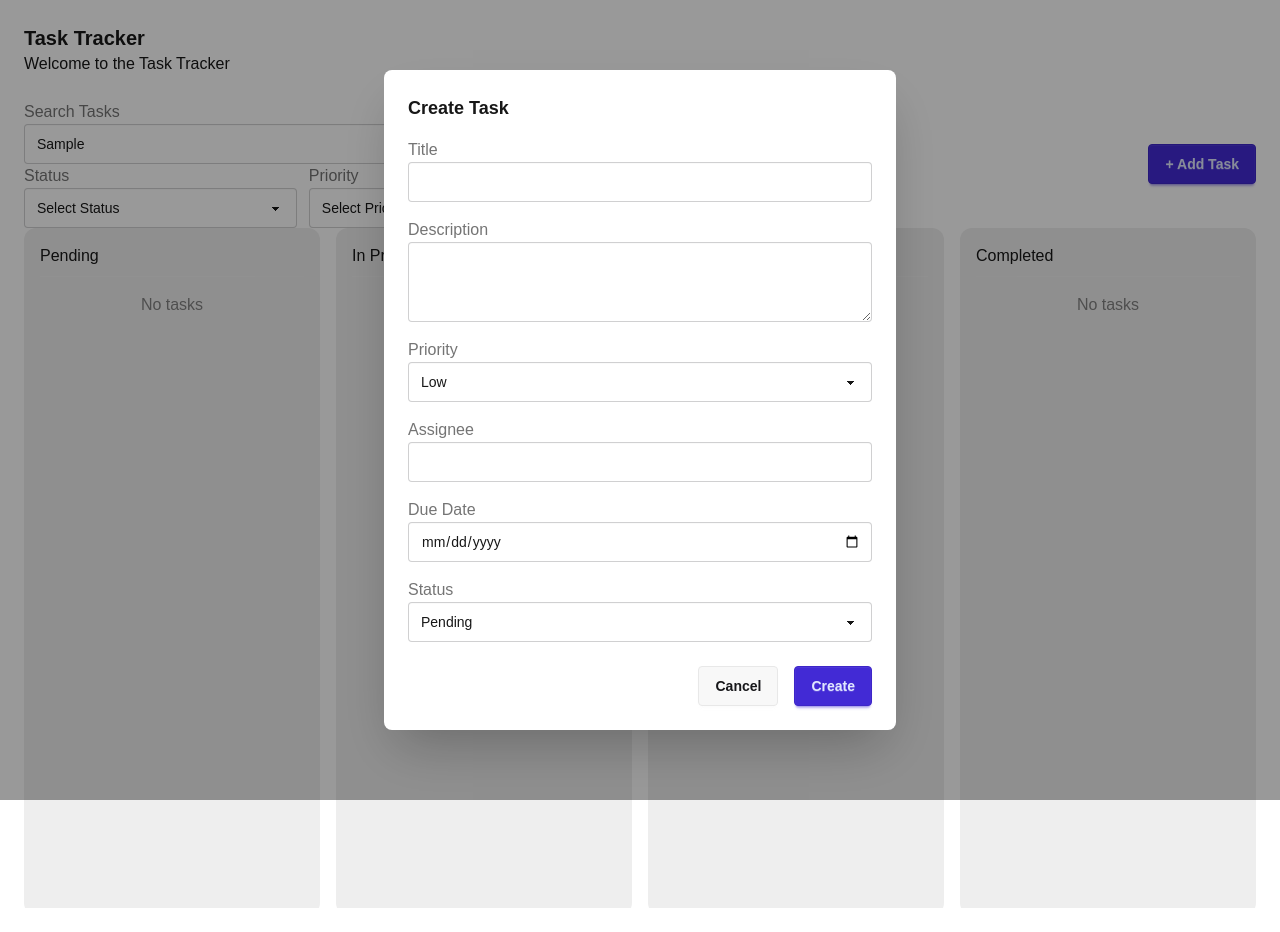
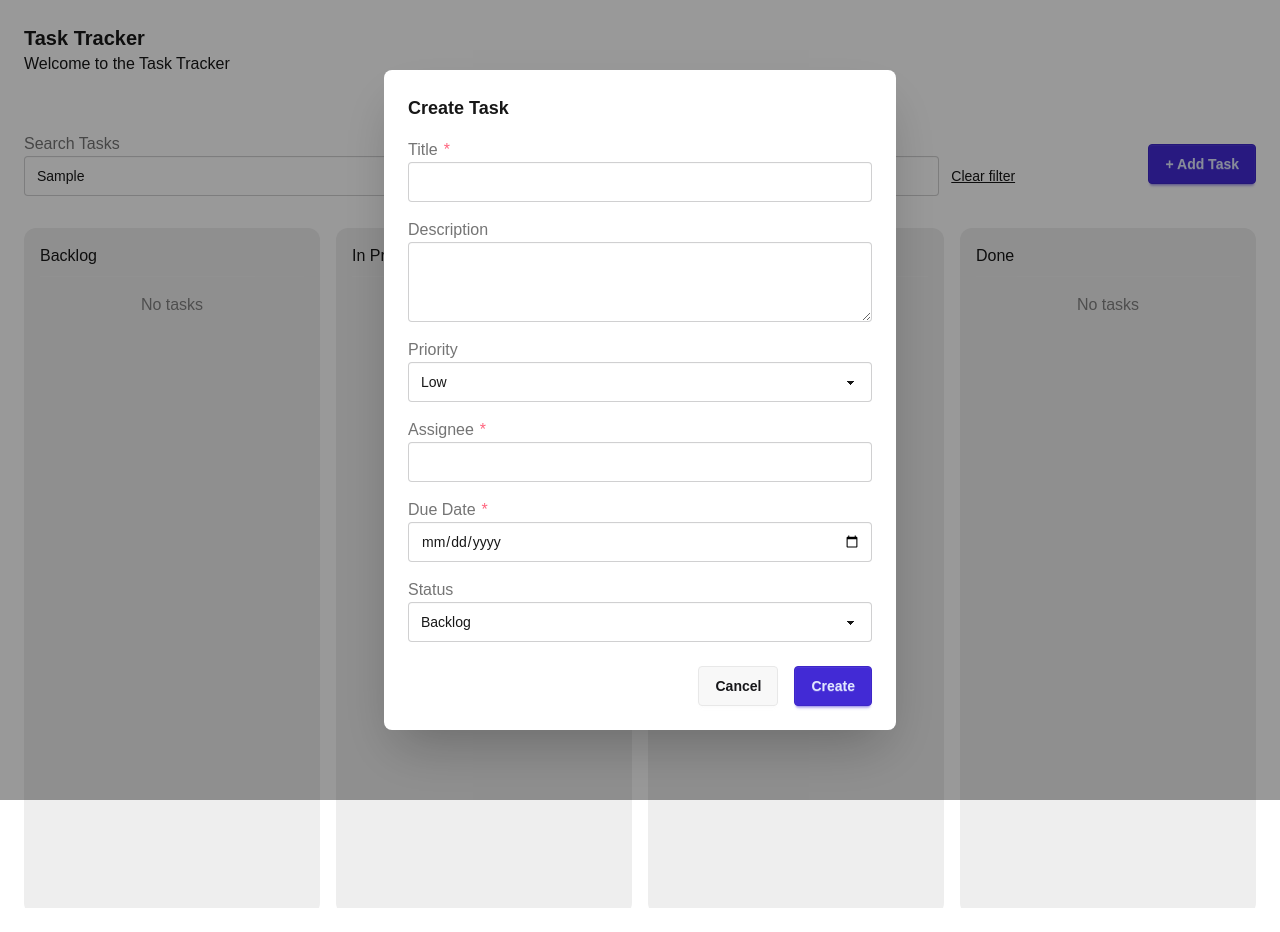
Before and after one commit to vasou/task-tracker, a Next.js app: page / in a window 1280 px wide. Both pictures are taken after typing "Sample", "Sample" into the empty fields and a click on the button "+ Add Task". Built offline with nearby package versions, Linux system fonts and the light colour scheme.

Commit message:
Chor: minor fixes on Filter and UX

```diff
--- a/app/page.tsx
+++ b/app/page.tsx
@@ -44,10 +44,12 @@ export default function Home() {
             </div>
             <div></div>
           </div>
-          <div className="flex items-center justify-between gap-4">
-            <div>
+          <div className="flex items-center max-md:flex-col-reverse max-md:items-end justify-between gap-4 py-8">
+            <div className="grid grid-cols-2 max-md:grid-cols-1 gap-4 w-[85%] max-md:w-full max-w-300">
               <TaskSearch />
-              <TaskFilters />
+              <div className="">
+                <TaskFilters />
+              </div>
             </div>
             <button className="btn btn-primary" onClick={handleCreate}>
               + Add Task
--- a/components/common/form/DateField.tsx
+++ b/components/common/form/DateField.tsx
@@ -6,9 +6,10 @@ export default function DateField({
   name,
   register,
   error,
+  isRequired,
 }: BaseFieldProps) {
   return (
-    <FormFieldWrapper label={label} error={error}>
+    <FormFieldWrapper label={label} error={error} isRequired={isRequired}>
       <input
         type="date"
         className={`input input-bordered w-full ${error ? "input-error" : ""}`}
--- a/components/common/form/FormFieldWrapper.tsx
+++ b/components/common/form/FormFieldWrapper.tsx
@@ -14,7 +14,7 @@ export default function FormFieldWrapper({
   return (
     <div>
       <label className="label">
-        {label} {isRequired && <span className="text-error ml-1">*</span>}
+        {label} {isRequired && <span className="text-error">*</span>}
       </label>
       {children}
       {error && <p className="text-error text-xs mt-1">{error.message}</p>}
--- a/components/common/form/InputField.tsx
+++ b/components/common/form/InputField.tsx
@@ -15,11 +15,12 @@ export default function InputField({
   type = "text",
   value,
   onChange,
+  isRequired,
 }: InputFieldProps) {
   const isControlled = value !== undefined && onChange;
 
   return (
-    <FormFieldWrapper label={label} error={error}>
+    <FormFieldWrapper label={label} error={error} isRequired={isRequired}>
       <input
         type={type}
         className={`input input-bordered w-full ${error ? "input-error" : ""}`}
--- a/components/common/form/types.ts
+++ b/components/common/form/types.ts
@@ -5,6 +5,7 @@ export type BaseFieldProps = {
   name?: string;
   register?: UseFormRegister<any>;
   error?: FieldError;
+  isRequired?: boolean;
 };
 
 export type CommonFieldProps = {
--- a/modules/tasks/components/TaskBoard.tsx
+++ b/modules/tasks/components/TaskBoard.tsx
@@ -20,7 +20,7 @@ export default function TaskBoard({ onEdit }: TaskBoardProps) {
   }, [tasks, filters]);
 
   return (
-    <div className="overflow-x-auto">
+    <div className="overflow-x-auto" tabIndex={-1}>
       <div className="grid grid-flow-col auto-cols-[340px] xl:grid-cols-4 xl:auto-cols-auto gap-4 max-h-[calc(100vh-120px)]">
         {TASK_STATUSES.map((status) => (
           <TaskColumn
--- a/modules/tasks/components/TaskCard.tsx
+++ b/modules/tasks/components/TaskCard.tsx
@@ -1,4 +1,6 @@
+import { TASK_PRIORITIES, TASK_STATUSES } from "../constants";
 import { Task } from "../types";
+import { getTaskLabel } from "../utils";
 
 type TaskCardProps = {
   task: Task;
@@ -6,10 +8,9 @@ type TaskCardProps = {
 };
 
 export default function TaskCard({ task, onEdit }: TaskCardProps) {
-  console.log("task", task);
   return (
     <div
-      className="card bg-base-100 shadow-sm border cursor-pointer hover:shadow-md transition"
+      className="card bg-base-100 shadow-sm border cursor-pointer hover:shadow-md transition hover:bg-white/10"
       onClick={() => onEdit(task)}
     >
       <div className="card-body p-3 gap-2">
@@ -25,8 +26,12 @@ export default function TaskCard({ task, onEdit }: TaskCardProps) {
         )}
 
         <div className="flex flex-wrap gap-2 mt-2 text-xs">
-          <span className="badge badge-outline">{task.priority}</span>
-          <span className="badge badge-info badge-outline">{task.status}</span>
+          <span className="badge badge-outline">
+            {getTaskLabel(TASK_PRIORITIES, task.priority)}
+          </span>
+          <span className="badge badge-info badge-outline">
+            {getTaskLabel(TASK_STATUSES, task.status)}
+          </span>
         </div>
 
         <div className="flex justify-between items-center text-xs mt-2 opacity-70">
--- a/modules/tasks/components/TaskFilter.tsx
+++ b/modules/tasks/components/TaskFilter.tsx
@@ -9,9 +9,14 @@ import InputField from "@/components/common/form/InputField";
 export default function TaskFilters() {
   const filters = useTaskStore((s) => s.filters);
   const setFilters = useTaskStore((s) => s.setFilters);
+  const clearFilters = useTaskStore((s) => s.clearFilters);
+
+  const hasFilters = Object.values(filters).some(
+    (value) => value !== undefined && value !== "",
+  );
 
   return (
-    <div className="grid grid-cols-3 gap-3">
+    <div className="grid grid-cols-4 max-sm:grid-cols-2 gap-3 items-center">
       <SelectField
         label="Status"
         options={TASK_STATUSES}
@@ -40,6 +45,14 @@ export default function TaskFilters() {
           setFilters({ assignee: value ? (value as string) : undefined });
         }}
       />
+      {hasFilters && (
+        <p
+          className="pt-6 underline text-sm cursor-pointer"
+          onClick={clearFilters}
+        >
+          Clear filter
+        </p>
+      )}
     </div>
   );
 }
--- a/modules/tasks/components/TaskFormModal.tsx
+++ b/modules/tasks/components/TaskFormModal.tsx
@@ -71,7 +71,6 @@ export default function TaskFormModal({
   }, [existingTask, reset]);
 
   const onSubmit = (data: TaskFormValues) => {
-    console.log("data", data);
     if (existingTask) {
       updateTask({ ...existingTask, ...data });
     } else {
@@ -80,21 +79,25 @@ export default function TaskFormModal({
         ...data,
       });
     }
-
     onClose();
+    reset();
   };
 
   const handleDelete = () => {
     if (!existingTask) return;
-
     deleteTask(existingTask.id);
     onClose();
+  };
+
+  const handleClose = () => {
+    onClose();
+    reset();
   };
 
   return (
     <Modal
       isOpen={isOpen}
-      onClose={onClose}
+      onClose={handleClose}
       title={existingTask ? "Edit Task" : "Create Task"}
       actions={
         <div className="w-full flex items-center justify-between gap-4">
@@ -110,7 +113,7 @@ export default function TaskFormModal({
             )}
           </div>
           <div className="flex gap-4">
-            <button type="button" className="btn" onClick={onClose}>
+            <button type="button" className="btn" onClick={handleClose}>
               Cancel
             </button>
             <button type="submit" form="task-form" className="btn btn-primary">
@@ -130,6 +133,7 @@ export default function TaskFormModal({
           name="title"
           register={register}
           error={errors.title}
+          isRequired
         />
 
         <TextareaField
@@ -155,6 +159,7 @@ export default function TaskFormModal({
           name="assignee"
           register={register}
           error={errors.assignee}
+          isRequired
         />
 
         <DateField
@@ -162,6 +167,7 @@ export default function TaskFormModal({
           name="dueDate"
           register={register}
           error={errors.dueDate}
+          isRequired
         />
 
         <SelectField
--- a/modules/tasks/constants.ts
+++ b/modules/tasks/constants.ts
@@ -1,10 +1,10 @@
 import { extractValues } from "./utils";
 
 export const TASK_STATUSES = [
-  { value: "PENDING", label: "Pending" },
+  { value: "BACKLOG", label: "Backlog" },
   { value: "IN_PROGRESS", label: "In Progress" },
-  { value: "FOR_REVIEW", label: "For Review" },
-  { value: "COMPLETED", label: "Completed" },
+  { value: "REVIEW", label: "Review" },
+  { value: "DONE", label: "Done" },
 ] as const;
 
 export const TASK_PRIORITIES = [
--- a/modules/tasks/store/useTaskStore.ts
+++ b/modules/tasks/store/useTaskStore.ts
@@ -10,6 +10,7 @@ type TaskState = {
   updateTask: (task: Task) => void;
   deleteTask: (id: string) => void;
   setFilters: (filters: Partial<Filters>) => void;
+  clearFilters: () => void;
 };
 
 export const useTaskStore = create<TaskState>((set, get) => ({
@@ -39,4 +40,7 @@ export const useTaskStore = create<TaskState>((set, get) => ({
       filters: { ...state.filters, ...filters },
     }));
   },
+  clearFilters: () => {
+    set({ filters: {} });
+  },
 }));
--- a/modules/tasks/utils.ts
+++ b/modules/tasks/utils.ts
@@ -25,3 +25,10 @@ export const extractValues = <T extends readonly { value: string }[]>(arr: T) =>
     T[number]["value"],
     ...T[number]["value"][],
   ];
+
+export const getTaskLabel = (
+  options: readonly { value: string; label: string }[],
+  value?: string,
+) => {
+  return options.find((opt) => opt.value === value)?.label || value;
+};
```
Also changed, not shown: 1 other file (tests, documents, lock files or other folders).
